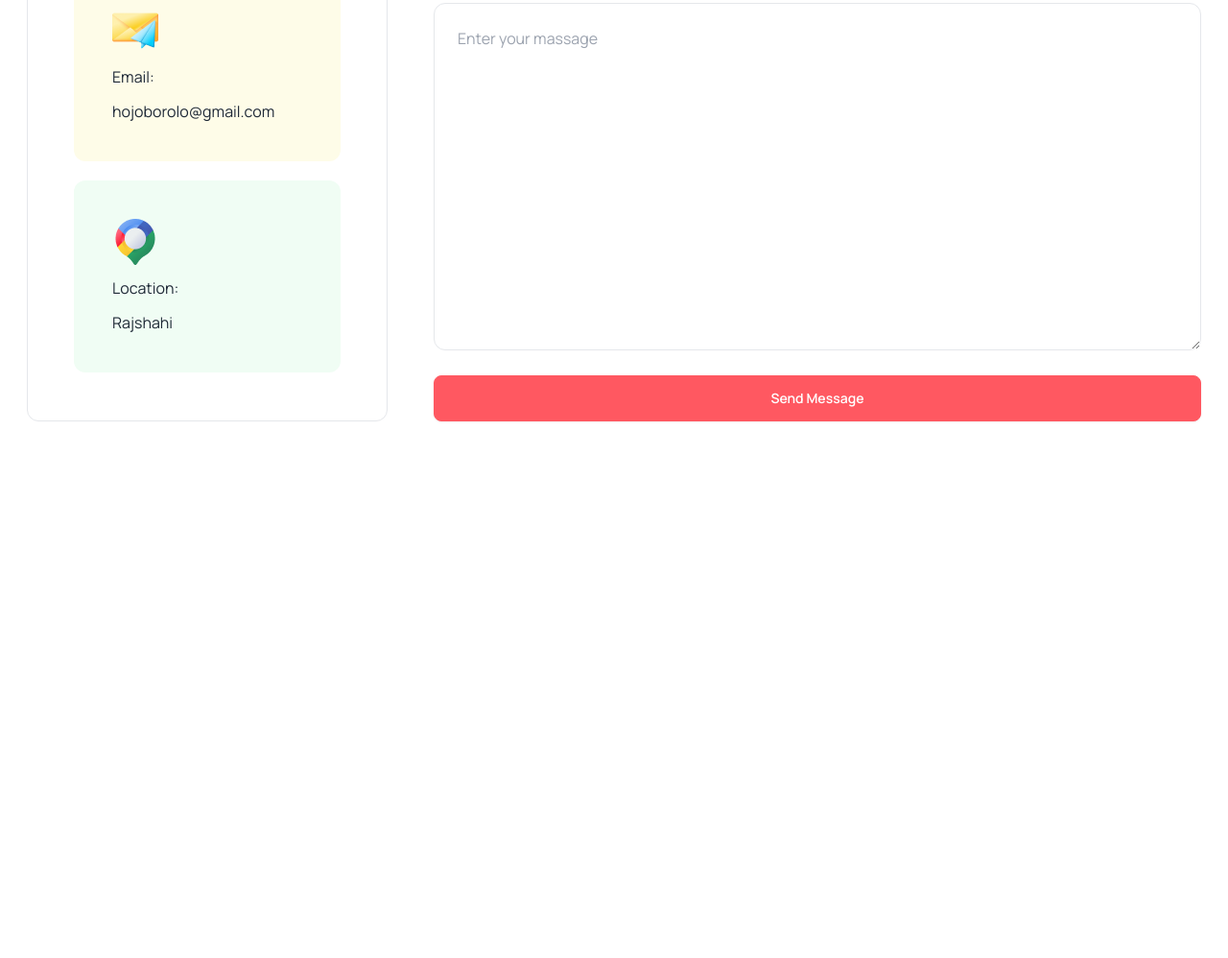
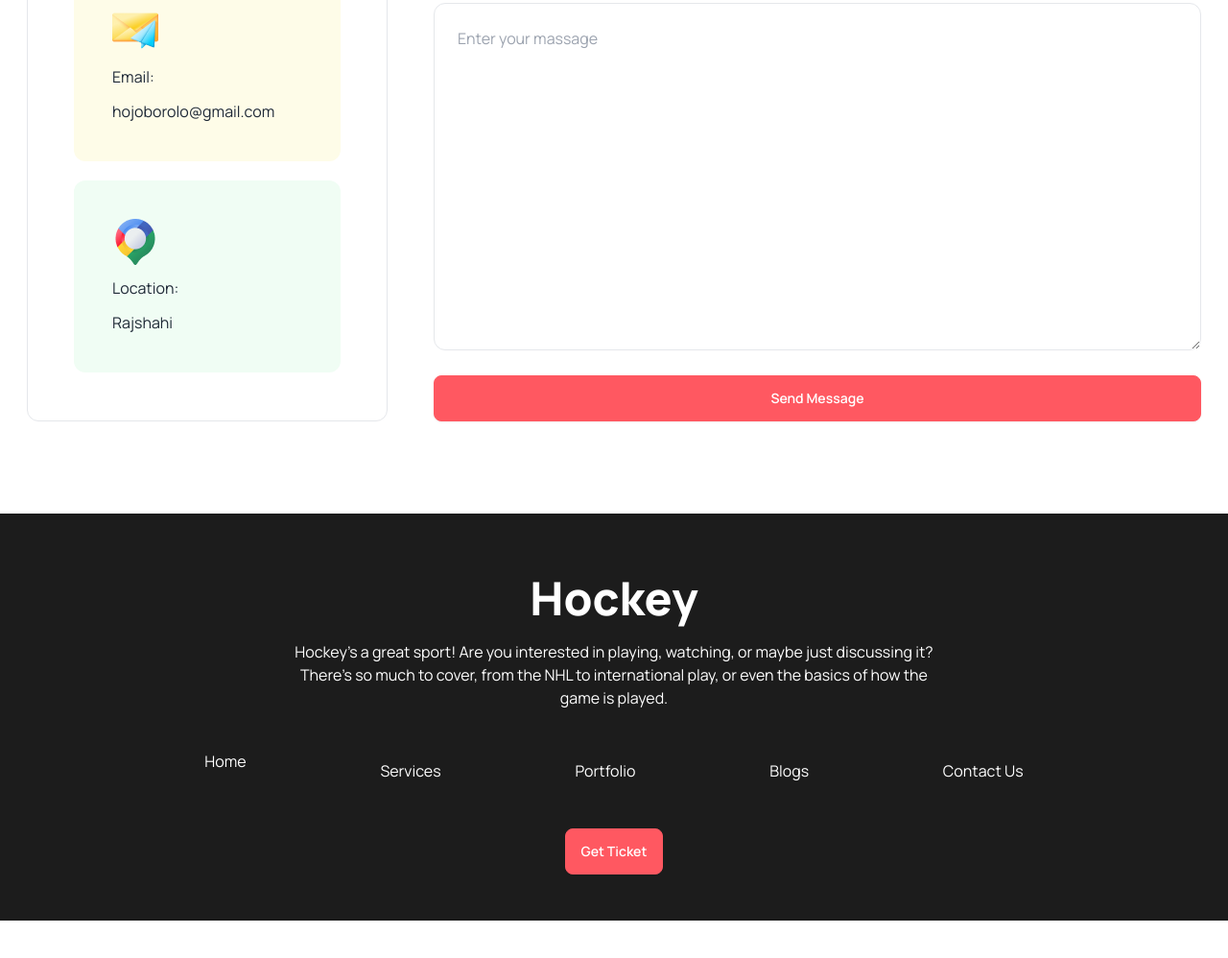
Before and after one commit to foisal-ahmed07/web-hockey, a plain HTML site: page index.html in a window 1280 px wide. Shown: the part 3984-4982 px from the top of the page at 96% size. After the commit the page ends 4943 px from the top, so only its background shows below. Drawn offline with nearby package versions, Linux system fonts and the light colour scheme.

Commit message:
all done

```diff
--- a/index.html
+++ b/index.html
@@ -33,7 +33,7 @@
 
     <title>Hockey</title>
   </head>
-  <body class="font h-[5000px]">
+  <body class="font ">
     <!-- shared display -->
 
     <main class="container mx-auto px-5 md:px-7">
@@ -658,6 +658,35 @@
 
     <!-- footer section -->
 
-    <footer></footer>
+    <footer class="bg-[#1C1C1C] mt-24 pb-12">
+
+      <div class="lg:w-8/12 w-11/12 mx-auto pt-16">
+        <!-- content -->
+      <div class="space-y-5 text-center">
+        <h3 class=" text-white text-5xl font-extrabold "> Hockey</h3>
+        <p class="text-white lg:w-4/5 w-11/12 mx-auto">Hockey’s a great sport! Are you interested in playing, watching, or maybe just discussing it? There's so much to cover, from the NHL to international play, or even the basics of how the game is played.</p>
+      </div>
+
+      <!-- helps -->
+       <div class="md:flex justify-between items-center gap-5 text-white mt-8 text-center space-y-5">
+
+        <p>Home</p>
+        <p>Services</p>
+        <p>Portfolio</p>
+        <p>Blogs</p>
+        <p>Contact Us</p>
+
+       </div>
+       <!-- button -->
+       <div class=" pt-12 flex justify-center items-center">
+        <a class="btn btn-error text-white">Get Ticket</a>
+      </div>
+
+
+      </div>
+
+
+     </footer>
+
   </body>
 </html>
```
